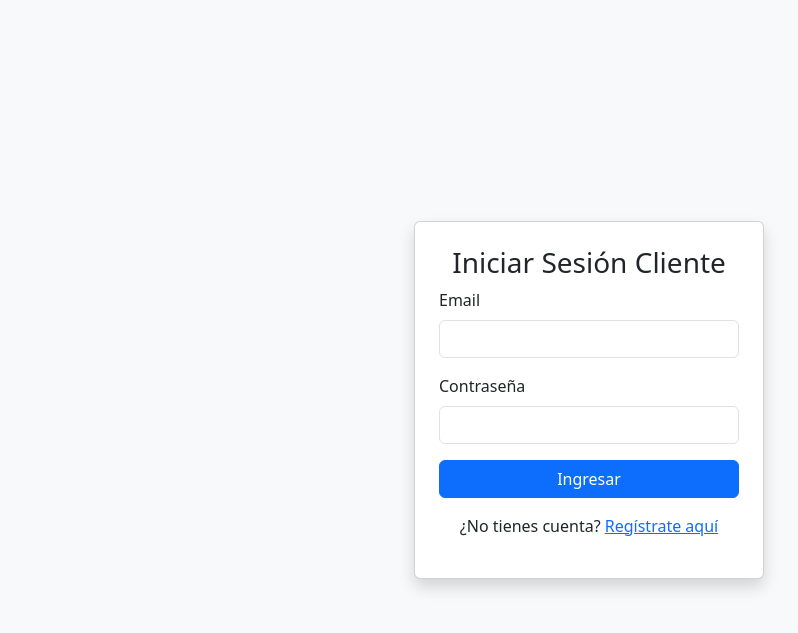
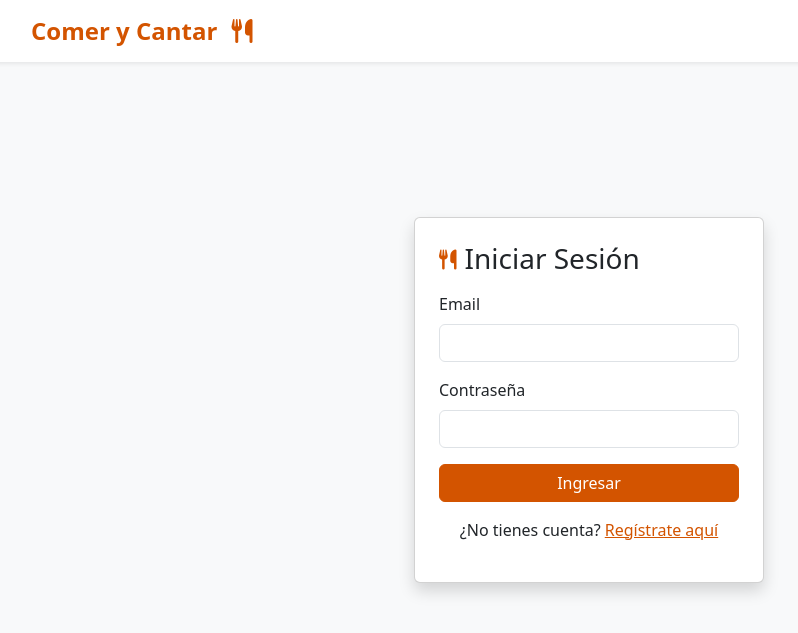
Before and after one commit to nocodecampo/comerycantar, a Flask app: page /login-cliente in a window 1280 px wide. Shown: the top 633 px of the page, without its empty margins (51-849 px from the left). Run offline with Flask 3, Linux system fonts and the light colour scheme.

Commit message:
loginclienteyrestauranteok

```diff
--- /dev/null
+++ b/static/css/login.css
@@ -0,0 +1,19 @@
+/* Naranja suave */
+.text-orange {
+    color: #d35400 !important;
+}
+
+.btn-orange {
+    background-color: #d35400;
+    border-color: #d35400;
+    color: white;
+}
+
+.btn-orange:hover {
+    background-color: #b84300;
+    border-color: #b84300;
+}
+
+.navbar-brand {
+    font-size: 1.5rem;
+}
--- a/templates/login/login-cliente.html
+++ b/templates/login/login-cliente.html
@@ -6,11 +6,30 @@
     <title>Login Cliente</title>
     <link rel="stylesheet" href="{{ url_for('static', filename='styles.css') }}">
     <link rel="stylesheet" href="https://cdn.jsdelivr.net/npm/bootstrap@5.3.0/dist/css/bootstrap.min.css">
+    <link rel="stylesheet" href="https://cdnjs.cloudflare.com/ajax/libs/font-awesome/6.4.2/css/all.min.css">
+    <link rel="stylesheet" href="{{ url_for('static', filename='css/login.css') }}">
+
 </head>
+
 <body class="d-flex justify-content-center align-items-center vh-100 bg-light">
 
+    <!-- Navbar superior -->
+<nav class="navbar navbar-light bg-white shadow-sm w-100 position-absolute top-0">
+    <div class="container">
+        <a class="navbar-brand fw-bold text-orange" href="#">
+            Comer y Cantar <i class="fa-solid fa-utensils ms-2"></i>
+        </a>
+    </div>
+</nav>
+
+
+
     <div class="card p-4 shadow" style="width: 350px;">
-        <h3 class="text-center">Iniciar Sesión Cliente</h3>
+        <!-- Cabecera -->
+        <div class="d-flex align-items-center mb-3">
+            <i class="fa-solid fa-utensils fa-lg me-2 text-orange"></i>
+            <h3 class="m-0">Iniciar Sesión</h3>
+        </div>
 
         <!-- Mostrar mensajes flash (errores o éxito) -->
         {% with messages = get_flashed_messages(with_categories=true) %}
@@ -34,11 +53,11 @@
                 <input type="password" id="password" name="password" class="form-control" required>
             </div>
 
-            <button type="submit" class="btn btn-primary w-100">Ingresar</button>
+            <button type="submit" class="btn btn-orange w-100">Ingresar</button>
         </form>
 
         <p class="text-center mt-3">
-            ¿No tienes cuenta? <a href="{{ url_for('registroCliente') }}">Regístrate aquí</a>
+            ¿No tienes cuenta? <a href="{{ url_for('registroCliente') }}" class="text-orange">Regístrate aquí</a>
         </p>
     </div>
 
```
Also changed, not shown: templates/login/login-restaurante.html (+23 -3 lines).
